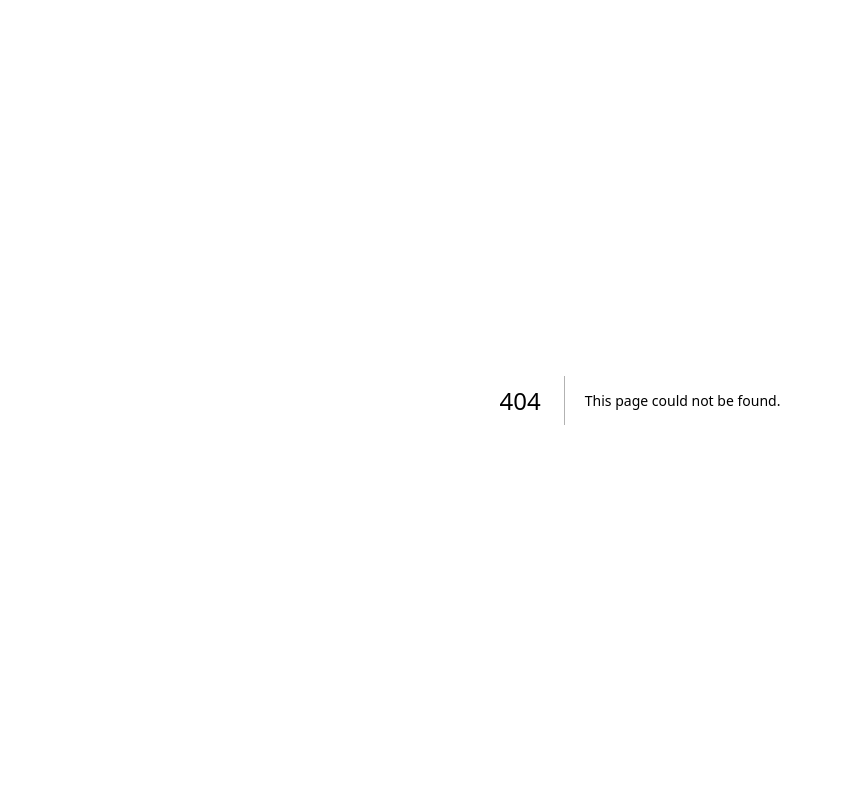
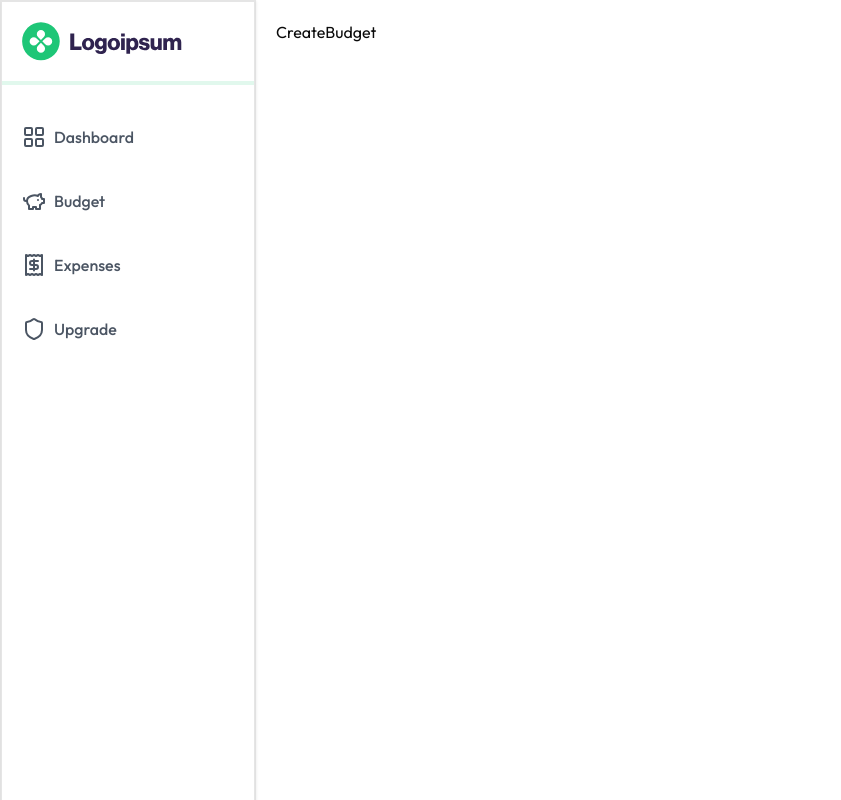
Before and after one commit to Raymond12324/expense-tracker, a Next.js app: page /dashboard/budget in a window 1280 px wide. Before the commit this address had no page. Shown: the whole page, without its empty margins (0-841 px from the left). Built offline with nearby package versions, Linux system fonts and the light colour scheme.

Commit message:
chore: Update middleware.ts and layout.js
- Comment out the '/dashboard(.*)' route in middleware.ts
- Comment out the <ClerkProvider> component in layout.js

These changes are made to temporarily disable certain functionalities in the codebase.

```diff
--- a/app/_components/Header.jsx
+++ b/app/_components/Header.jsx
@@ -6,12 +6,12 @@ import Link from "next/link";
 import React from "react";
 
 const Header = () => {
-  const { user, isSignedIn } = useUser();
+  // const { user, isSignedIn } = useUser();
 
   return (
     <div className="p-5  flex justify-between items-center border shadow">
       <Image src={"/logo.svg"} alt="logo" width={160} height={100} />
-      {isSignedIn ? (
+      {/* {isSignedIn ? (
         <>
           <UserButton />
         </>
@@ -20,7 +20,12 @@ const Header = () => {
           {" "}
           <Link href={"/sign-in"}>Get Started</Link>{" "}
         </Button>
-      )}
+      )} */}
+
+<Button className="font-bold">
+          {" "}
+          <Link href={"/sign-in"}>Get Started</Link>{" "}
+        </Button>
     </div>
   );
 };
--- /dev/null
+++ b/app/dashboard/_components/sideNav.jsx
@@ -0,0 +1,53 @@
+import { LayoutGrid, PiggyBank, Receipt, Shield,Icon } from 'lucide-react'
+import Image from 'next/image'
+import React from 'react'
+
+function sideNav() {
+
+    const links = [
+        {
+            name: 'Dashboard',
+            href: '/dashboard',
+            icon: LayoutGrid
+        },
+        {
+            name: 'Budget',
+            href: '/dashboard/budget',
+            icon: PiggyBank
+        },
+        {
+            name: 'Expenses',
+            href: '/dashboard/expenses',
+            icon: Receipt
+        },
+        {
+            name: 'Upgrade',
+            href: '/dashboard/categories',
+            icon: Shield
+        },
+        // {
+        //     name: 'Reports',
+        //     href: '/dashboard/reports',
+        //     icon: 'reports'
+        // }
+    ]
+
+  return (
+        <div className='h-screen border shadow-sm '>
+            <div className='mb-5 p-5 border-b-4 border-[#1ec67821]'>
+            <Image src='/logo.svg' alt='logo' width={160} height={100}/>
+            </div>
+
+
+            {links.map((link, index) => (
+               <h2 className='flex gap-2  text-gray-600 font-medium p-5 cursor-pointer rounded-md hover:text-primary hover:bg-[#1ec67821] hover:font-semibold'>
+                <link.icon/>
+                {link.name}
+               </h2>
+            ))}
+
+        </div>
+  )
+}
+
+export default sideNav
--- /dev/null
+++ b/app/dashboard/budget/_components/CreateBudget.jsx
@@ -0,0 +1,9 @@
+import React from 'react'
+
+function CreateBudget() {
+  return (
+    <div>CreateBudget</div>
+  )
+}
+
+export default CreateBudget
--- /dev/null
+++ b/app/dashboard/budget/page.jsx
@@ -0,0 +1,13 @@
+import React from 'react'
+import CreateBudget from './_components/CreateBudget'
+
+function page() {
+  return (
+    <div>
+
+        <CreateBudget/>
+    </div>
+  )
+}
+
+export default page
--- /dev/null
+++ b/app/dashboard/layout.jsx
@@ -0,0 +1,20 @@
+import React from 'react'
+import Sidenav from './_components/sideNav'
+
+function layout({children}) {
+  return (
+    <>
+    <div className='fixed w-64 border shadow'>
+    <Sidenav/>
+    </div>
+    <div className='mx-64 p-5'>
+    {children}
+    </div>
+
+    </>
+
+
+  )
+}
+
+export default layout
--- a/app/layout.js
+++ b/app/layout.js
@@ -12,10 +12,10 @@ export const metadata = {
 
 export default function RootLayout({ children }) {
   return (
-    <ClerkProvider>
+    // <ClerkProvider>
     <html lang="en">
       <body className={outfit.className}>{children}</body>
     </html>
-    </ClerkProvider>
+    // </ClerkProvider>
   );
 }
--- a/middleware.ts
+++ b/middleware.ts
@@ -1,7 +1,7 @@
 import { clerkMiddleware, createRouteMatcher } from "@clerk/nextjs/server";
 
 const isProtectedRoute = createRouteMatcher([
-    '/dashboard(.*)',
+    // '/dashboard(.*)',
   ]);
 
 export default clerkMiddleware((auth, req) => {
--- a/tailwind.config.js
+++ b/tailwind.config.js
@@ -24,7 +24,7 @@ module.exports = {
         background: "hsl(var(--background))",
         foreground: "hsl(var(--foreground))",
         primary: {
-          DEFAULT: "#4845d2",
+          DEFAULT: "#1EC677",
           foreground: "hsl(var(--primary-foreground))",
         },
         secondary: {
```
Also changed, not shown: public/dashboard.png, public/logo.svg.
